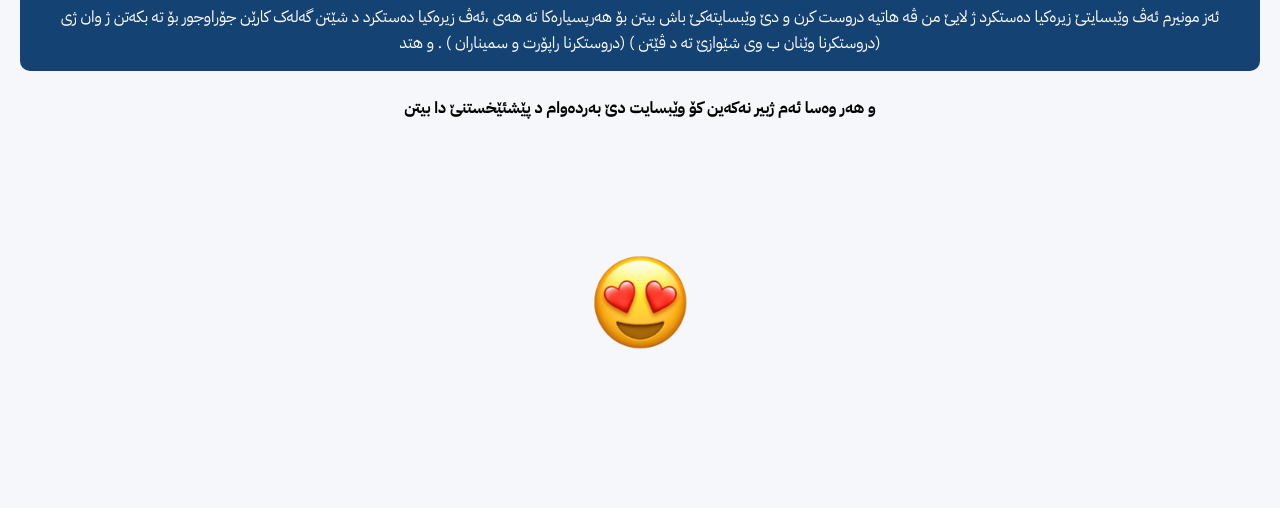
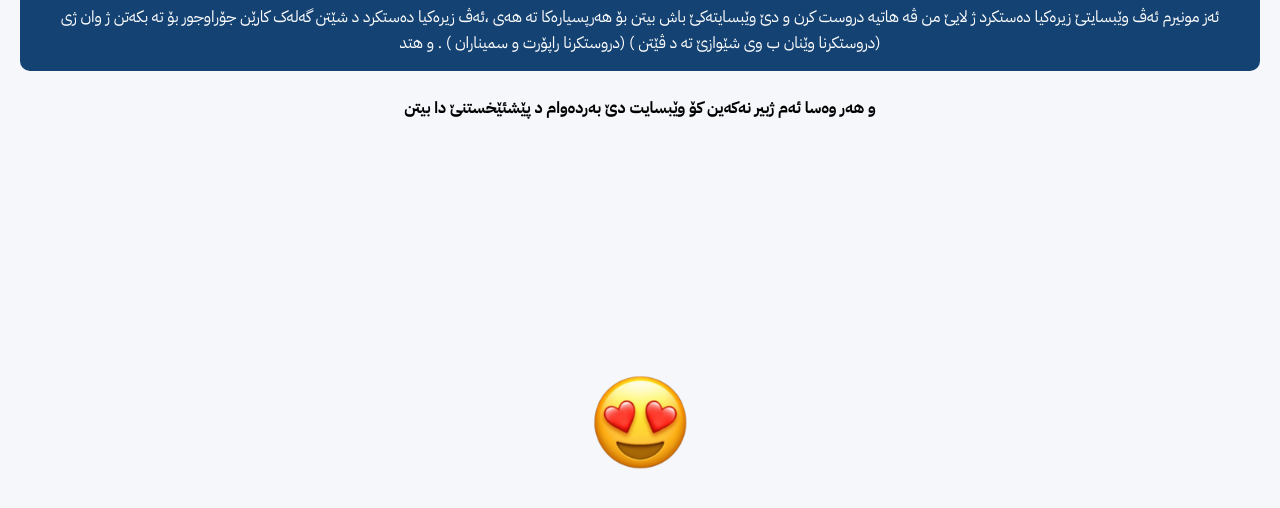
Before and after one commit to Devmoneer/0, a plain HTML site: page public/zanyari.html in a window 1280 px wide. Shown: the part 198-706 px from the top of the page. Drawn offline with Linux system fonts and the light colour scheme.

Commit message:
Add files via upload

```diff
--- a/public/css/style.css
+++ b/public/css/style.css
@@ -422,7 +422,7 @@ body {
     justify-content: center;
     margin: 20px 0;
     position: absolute;
-    top: 60%;
+    top: 75%;
     left: 50%;
     transform: translate(-50%, -50%);
     width: 200px;
```
